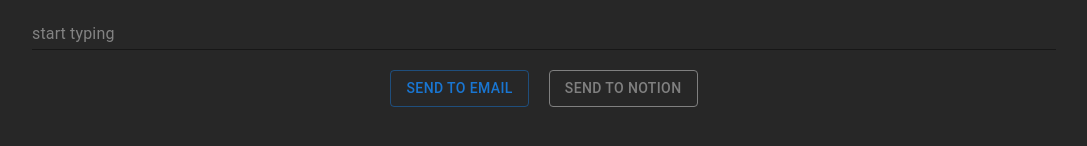
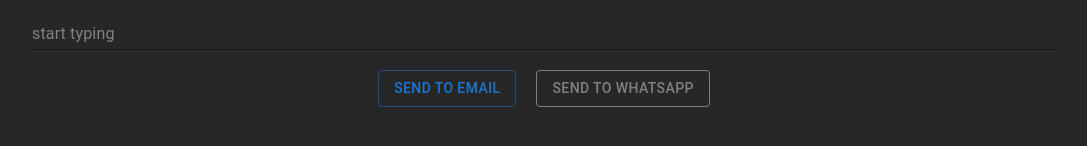
Before and after one commit to AryanMadhavVerma/recaller_app, a React (Create React App) app in the folder app_client/: page / in a window 1280 px wide. Shown: the part 170-316 px from the top of the page, without its empty margins (104-1191 px from the left). Built offline with nearby package versions, Linux system fonts and the light colour scheme.

Commit message:
change notion to whatsapp in the disabled button

```diff
--- a/app_client/src/App.js
+++ b/app_client/src/App.js
@@ -153,7 +153,7 @@
                      color: "grey",
                      borderColor: "grey",
                   }}
-                  disabled = {true} size = 'medium' variant = 'outlined' onClick={() => {setToggleState(false)} }>Send to Notion
+                  disabled = {true} size = 'medium' variant = 'outlined' onClick={() => {setToggleState(false)} }>Send to Whatsapp
                 </Button>
               </div>
             :null
```
Also changed, not shown: package.json (line endings or trailing spaces), 10 other files (tests, documents, lock files or other folders).
